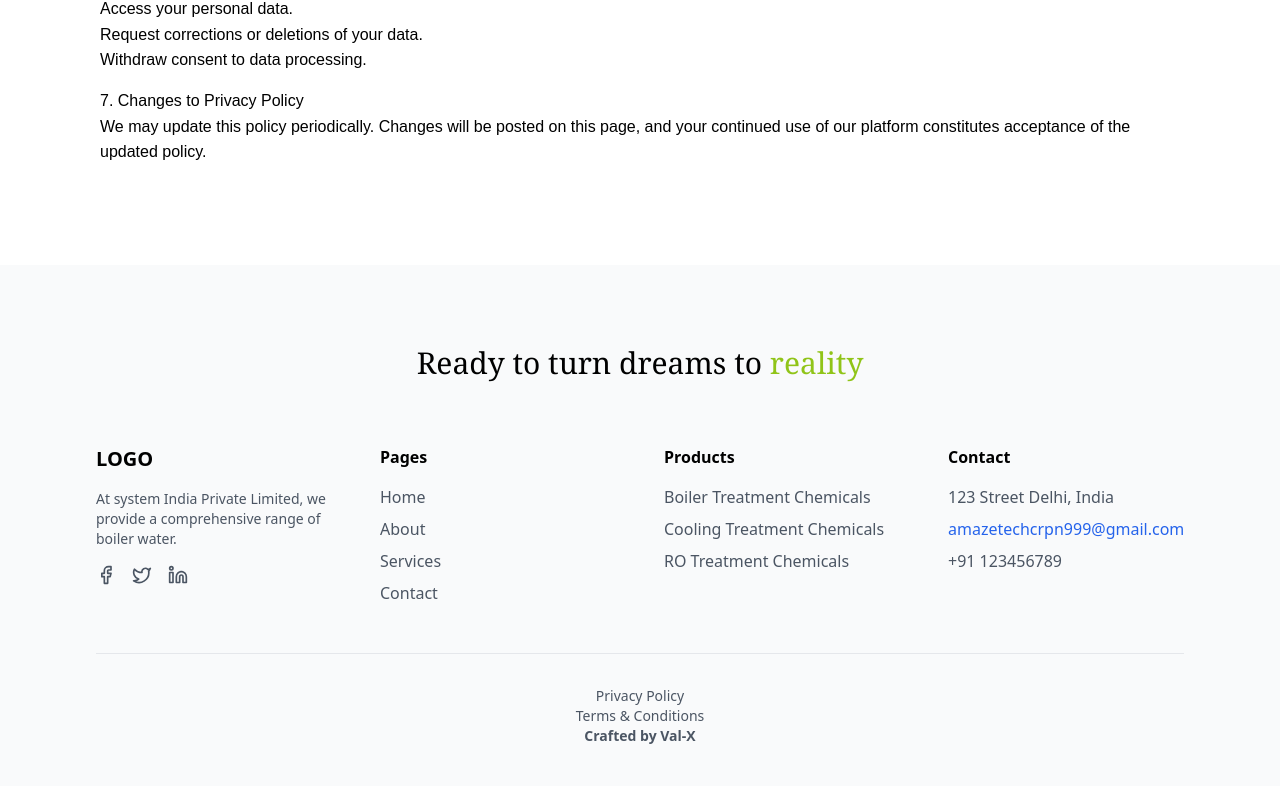
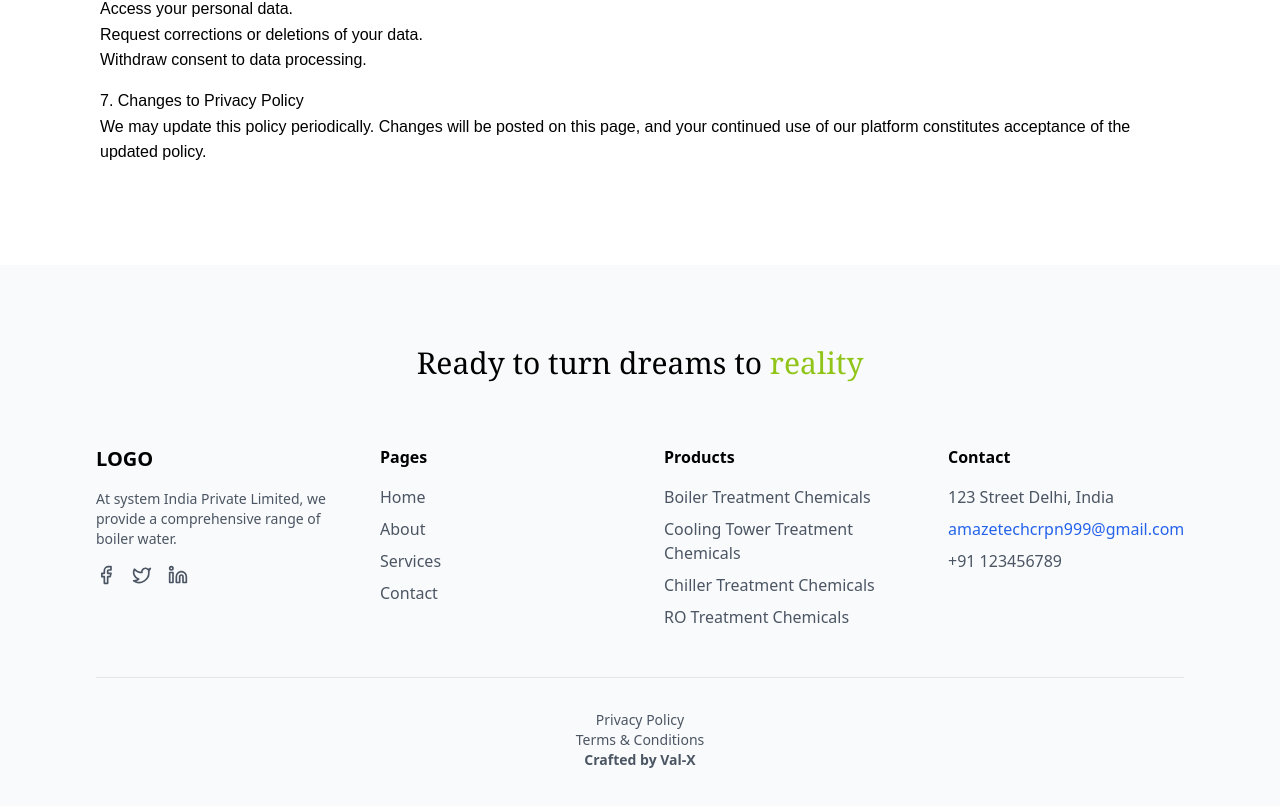
Before and after one commit to val-x/Amazetech_Static, a React (Create React App) app: page /PrivacyPolicy in a window 1280 px wide. Shown: the part 700-1506 px from the top of the page. Built offline with nearby package versions, Linux system fonts and the light colour scheme.

Commit message:
Images Changed

```diff
--- a/src/components/Footer.js
+++ b/src/components/Footer.js
@@ -78,7 +78,13 @@ export default function Footer() {
                 to="/cooling"
                 className="text-gray-600 hover:text-[#90C418] block"
               >
-                Cooling Treatment Chemicals
+                Cooling Tower Treatment Chemicals
+              </Link>
+              <Link
+                to="/chiller"
+                className="text-gray-600 hover:text-[#90C418] block"
+              >
+                Chiller Treatment Chemicals
               </Link>
               <Link
                 to="/ro"
@@ -86,6 +92,36 @@ export default function Footer() {
               >
                 RO Treatment Chemicals
               </Link>
+              {/* <Link
+                to="/defoamers"
+                className="text-gray-600 hover:text-[#90C418] block"
+              >
+                Defoamers
+              </Link>
+              <Link
+                to="/paper"
+                className="text-gray-600 hover:text-[#90C418] block"
+              >
+                Paper & Sugar Processing Chemicals
+              </Link>
+              <Link
+                to="/mining"
+                className="text-gray-600 hover:text-[#90C418] block"
+              >
+                Mining & Construction Water Treatment Chemicals
+              </Link>
+              <Link
+                to="/etp"
+                className="text-gray-600 hover:text-[#90C418] block"
+              >
+                ETP Treatment Chemicals
+              </Link>
+              <Link
+                to="/stp"
+                className="text-gray-600 hover:text-[#90C418] block"
+              >
+                STP Treatment Chemicals
+              </Link> */}
             </div>
           </div>
 
--- a/src/components/Plants.js
+++ b/src/components/Plants.js
@@ -6,13 +6,21 @@ import 'react-multi-carousel/lib/styles.css';
 
 export default function Plants() {
 
+  // const slides = [
+  //   { url: 'https://www.vizagchemical.com/sites/default/files/field/image/chemical-us-cyber-security.jpg', alt: 'Slide 1' },
+  //   { url: 'https://encrypted-tbn0.gstatic.com/images?q=tbn:ANd9GcRpIPj-KdurCzV3LiuSm1JGGg81Gvg3rsEF5g&s', alt: 'Slide 2' },
+  //   { url: 'https://encrypted-tbn0.gstatic.com/images?q=tbn:ANd9GcTXD4Tuv1qNoRUrL1Oyj_OtXnWCZAs4dsTaXQ&s', alt: 'Slide 3' },
+  //   { url: 'https://encrypted-tbn0.gstatic.com/images?q=tbn:ANd9GcRdMeWTPyrBo53oZYuRiX7kQN_oFyOzVOSA_Q&s', alt: 'Slide 4' },
+  //   { url: 'https://t4.ftcdn.net/jpg/08/08/11/41/360_F_808114157_t79mGrerocz9bj3qp7ExhMYci45pvv37.jpg', alt: 'Slide 5' },
+  // ];
   const slides = [
-    { url: 'https://www.vizagchemical.com/sites/default/files/field/image/chemical-us-cyber-security.jpg', alt: 'Slide 1' },
-    { url: 'https://encrypted-tbn0.gstatic.com/images?q=tbn:ANd9GcRpIPj-KdurCzV3LiuSm1JGGg81Gvg3rsEF5g&s', alt: 'Slide 2' },
-    { url: 'https://encrypted-tbn0.gstatic.com/images?q=tbn:ANd9GcTXD4Tuv1qNoRUrL1Oyj_OtXnWCZAs4dsTaXQ&s', alt: 'Slide 3' },
-    { url: 'https://encrypted-tbn0.gstatic.com/images?q=tbn:ANd9GcRdMeWTPyrBo53oZYuRiX7kQN_oFyOzVOSA_Q&s', alt: 'Slide 4' },
-    { url: 'https://t4.ftcdn.net/jpg/08/08/11/41/360_F_808114157_t79mGrerocz9bj3qp7ExhMYci45pvv37.jpg', alt: 'Slide 5' },
+    { url: 'https://www.kelvinindia.in/blog/wp-content/uploads/2024/07/water-treatment-plant.jpg', alt: 'Slide 1 - Cybersecurity Chemicals' },
+    { url: 'https://www.kelvinindia.in/blog/wp-content/uploads/2024/09/industrial-waste-waer-treatment-plant.jpg', alt: 'Slide 2 - Chemical Security' },
+    { url: 'https://images.pexels.com/photos/247763/pexels-photo-247763.jpeg?auto=compress&cs=tinysrgb&w=1260&h=750&dpr=1', alt: 'Slide 3 - Chemical Research' },
+    { url: 'https://images.pexels.com/photos/8113567/pexels-photo-8113567.jpeg?auto=compress&cs=tinysrgb&w=1260&h=750&dpr=1', alt: 'Slide 4 - Industrial Chemicals' },
+    { url: 'https://images.pexels.com/photos/209230/pexels-photo-209230.jpeg?auto=compress&cs=tinysrgb&w=1260&h=750&dpr=1', alt: 'Slide 5 - Chemical Production' },
   ];
+
 
   const responsive = {
     desktop: {
```
